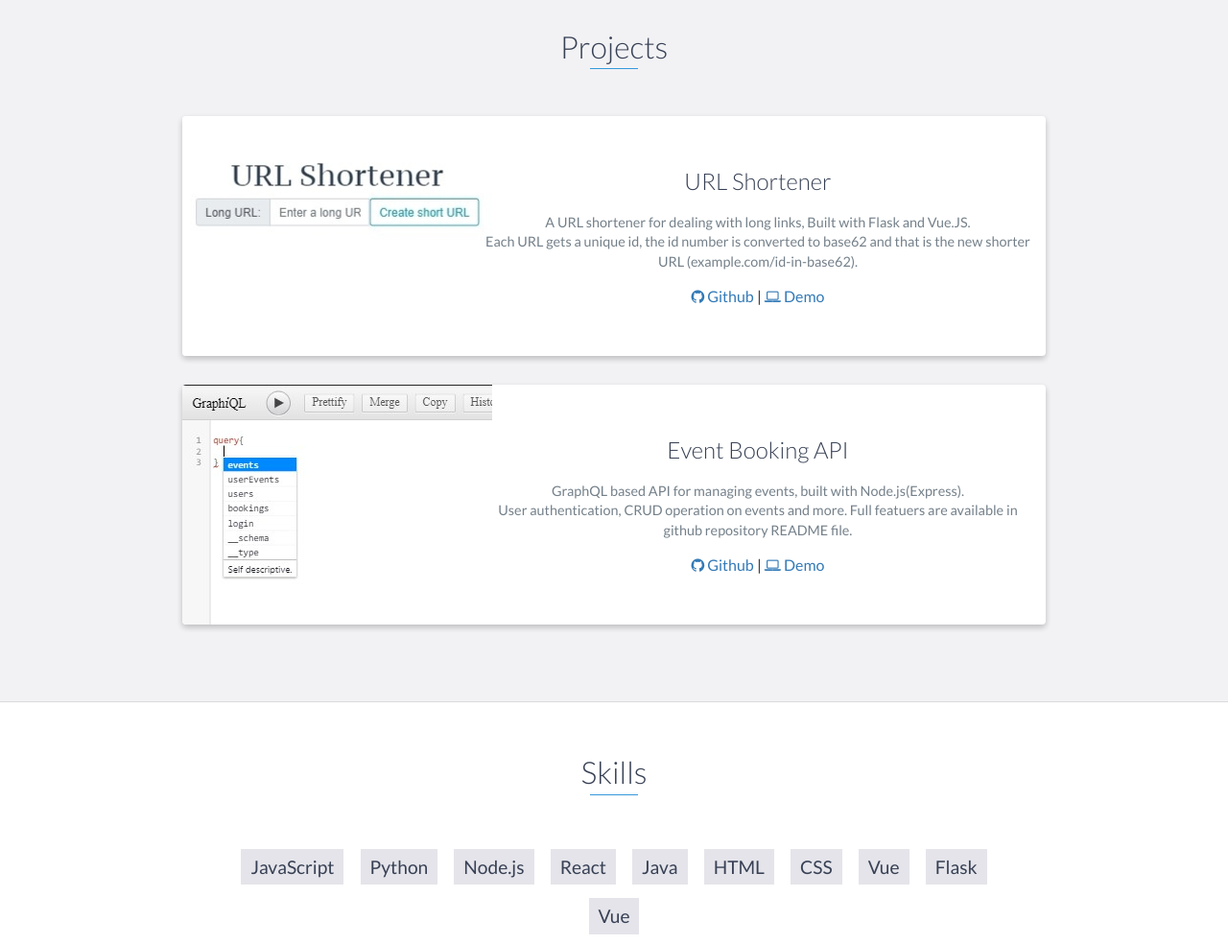
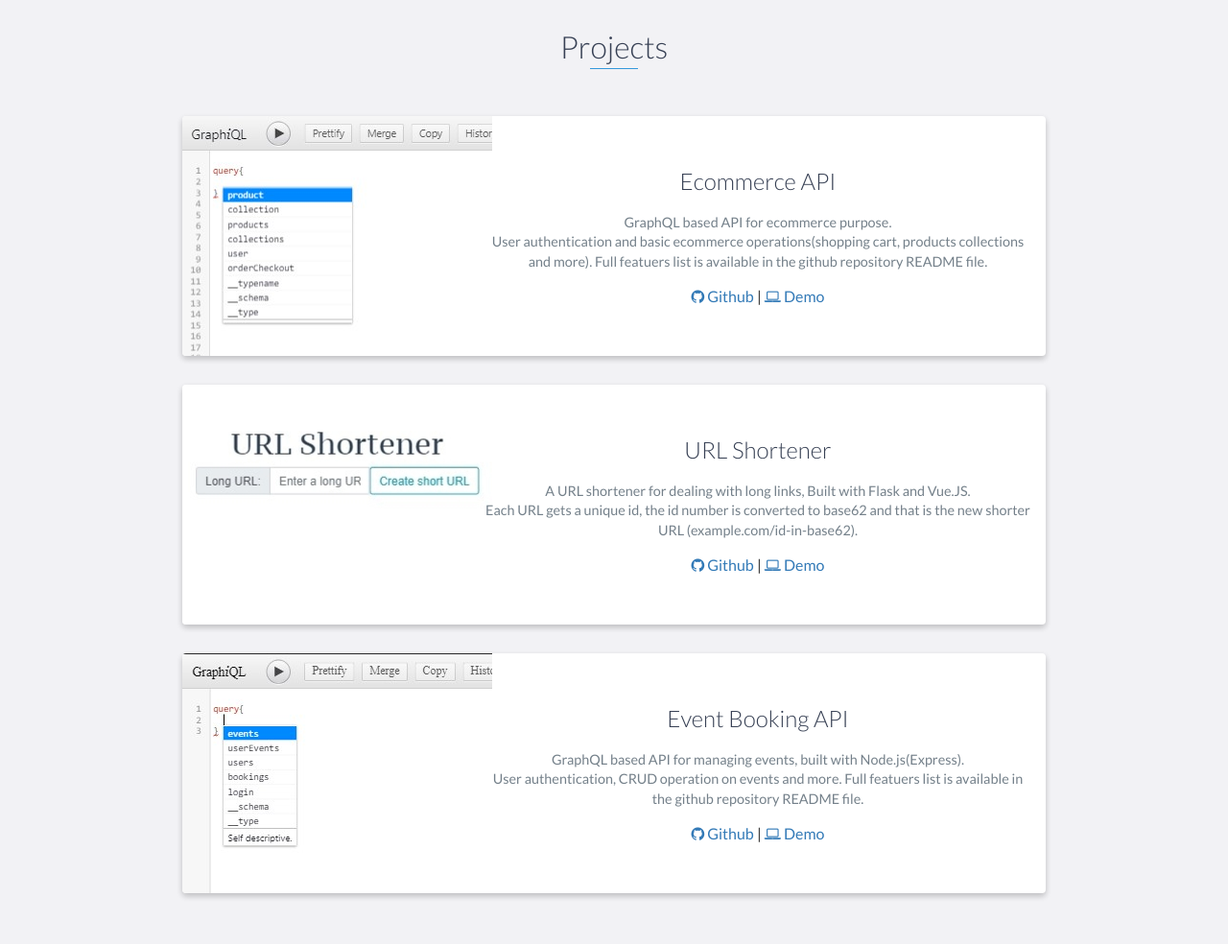
Before and after one commit to aviad-ariel/aviad-ariel.github.io, a website: page index.html in a window 1280 px wide. Shown: the part 1360-2344 px from the top of the page at 96% size. Drawn offline with nearby package versions, Linux system fonts and the light colour scheme.

```diff
--- a/index.html
+++ b/index.html
@@ -100,6 +100,26 @@
             <div class="row">
                 <div class="project shadow-large">
                     <div class="project-image">
+                        <img src="images/ecommerce.jpg" />
+                    </div>
+                    <!-- End .project-image -->
+                    <div class="project-info">
+                        <h3>Ecommerce API</h3>
+                        <p>
+                            GraphQL based API for ecommerce purpose.<br>
+                            User authentication and basic ecommerce operations(shopping cart, products collections and more).
+                            Full featuers list is available in the github repository README file.
+                        </p>
+                        <a href="https://github.com/aviad-ariel/eCommerce-api-graphQL" target="_blank"><i class="fa fa-github" aria-hidden="true"></i> Github</a>
+                        <span>|</span>
+                        <a href="https://github.com/aviad-ariel/eCommerce-api-graphQL" target="_blank"><i class="fa fa-laptop"></i> Demo</a>
+                    </div>
+                    <!-- End .project-info -->
+                </div>
+                <!-- End .project -->
+
+                <div class="project shadow-large">
+                    <div class="project-image">
                         <img src="images/short.jpg" />
                     </div>
                     <!-- End .project-image -->
@@ -127,7 +147,7 @@
                         <p>
                             GraphQL based API for managing events, built with Node.js(Express).<br>
                             User authentication, CRUD operation on events and more.
-                            Full featuers are available in github repository README file.
+                            Full featuers list is available in the github repository README file.
                         </p>
                         <a href="https://github.com/aviad-ariel/Event-booking-GraphQL-API" target="_blank"><i class="fa fa-github" aria-hidden="true"></i> Github</a>
                         <span>|</span>
```
Also changed, not shown: images/djangoShoppinglist.jpg (deleted), images/ecommerce.jpg (added), images/project.jpg (deleted), images/shoppinglistMERN.png (deleted), images/shortN.jpg (deleted), 1 other file.
